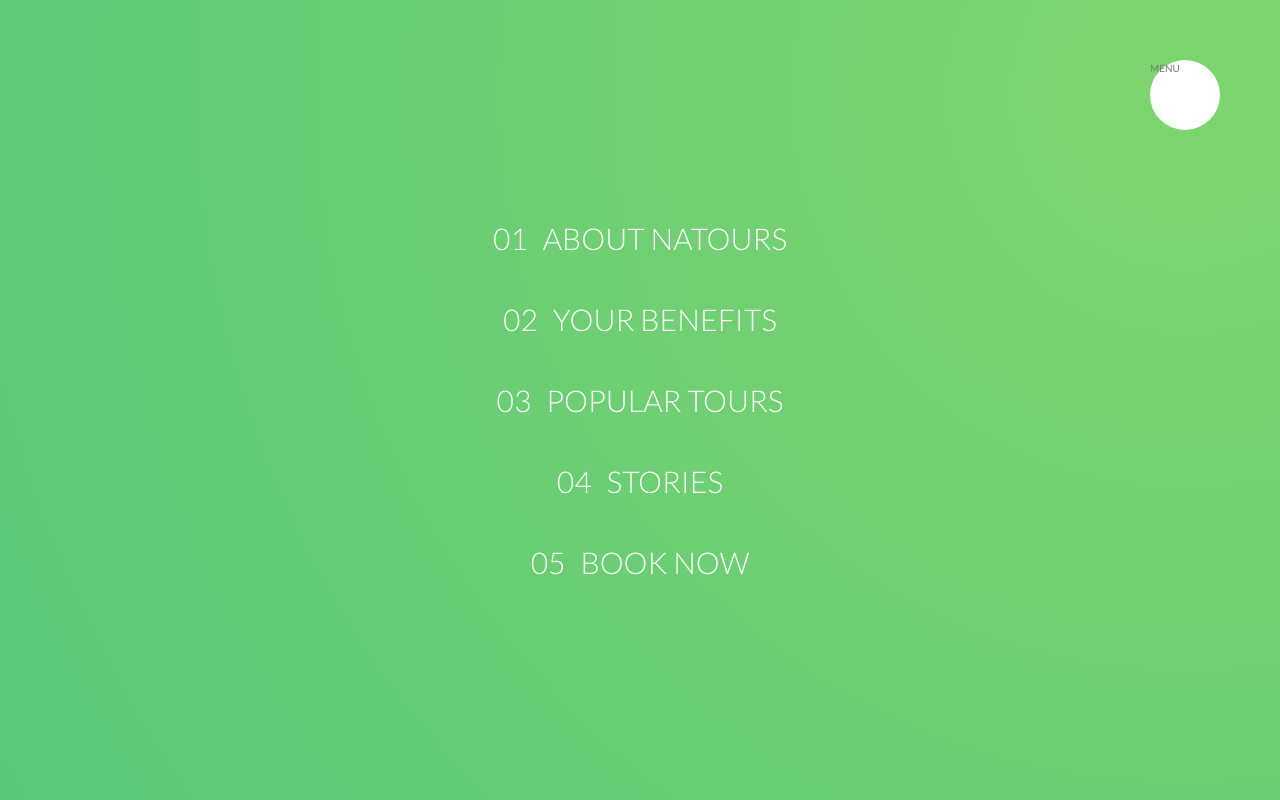
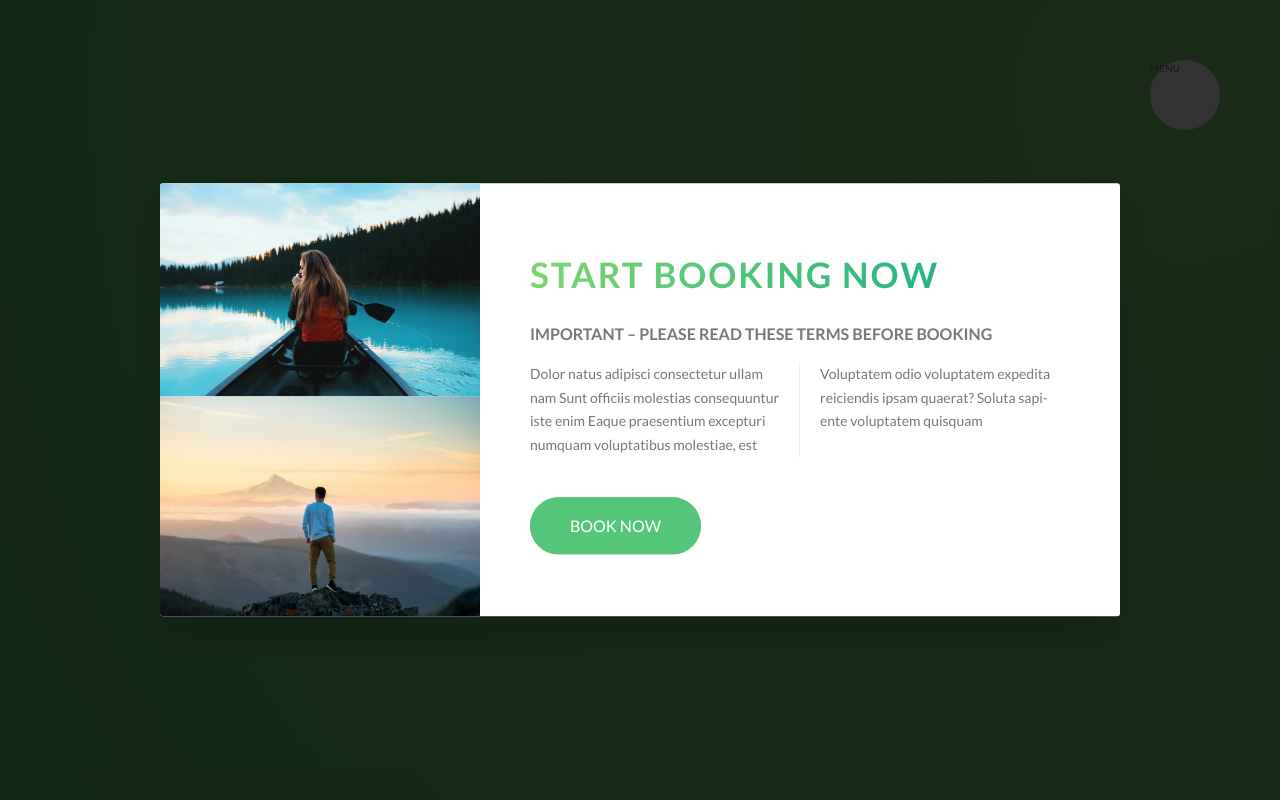
Before and after one commit to jchrys/natours-tutorial, a website built with Parcel: page index.html in a window 1280 px wide. Shown: the top 800 px of the page. Built offline with nearby package versions, Linux system fonts and the light colour scheme.

Commit message:
popup: background and content done

```diff
--- a/index.html
+++ b/index.html
@@ -11,6 +11,14 @@
     <title>SSAFY| Exciting projects for adventurous people</title>
   </head>
   <body>
+
+
+
+
+
+
+
+
     <div class="navigation">
       <input id="navi-toggle" class="navigation__checkbox" type="checkbox">
 
@@ -348,5 +356,25 @@
         </div>
       </div>
     </footer>
+
+  <div class="popup">
+    <div class="popup__content">
+      <div class="popup__left">
+        <img src="./img/nat-8.jpg" alt="Tour photo" class="popup__img">
+        <img src="./img/nat-9.jpg" alt="Tour photo" class="popup__img">
+      </div>
+      <div class="popup__right">
+        <h2 class="heading-secondary u-margin-bottom-small">Start booking now</h2>
+        <h3 class="heading-tertiary u-margin-bottom-small">Important &ndash; Please read these terms before booking</h3>
+        <p class="popup__text">Dolor natus adipisci consectetur ullam nam Sunt officiis molestias consequuntur iste enim Eaque praesentium excepturi numquam voluptatibus molestiae, est Voluptatem odio voluptatem expedita reiciendis ipsam quaerat? Soluta sapiente voluptatem quisquam</p>
+        <a class="btn btn--green" href="#">Book now</a>
+      </div>
+    </div>
+  </div>
+
+
+
+
+
   </body>
 </html>
--- a/scss/abstracts/_mixins.scss
+++ b/scss/abstracts/_mixins.scss
@@ -5,3 +5,10 @@
     clear: both;
   }
 }
+
+@mixin absCenter {
+  position: absolute;
+  top: 50%;
+  left: 50%;
+  transform: translate(-50%, -50%);
+}
--- /dev/null
+++ b/scss/components/_popup.scss
@@ -0,0 +1,53 @@
+.popup {
+  height: 100vh;
+  width: 100%;
+  position: fixed;
+  top: 0;
+  left: 0;
+  background-color: rgba($color-black, .8);
+  z-index: 9999;
+
+  &__content {
+    @include absCenter;
+    width: 75%;
+    background-color: $color-white;
+    box-shadow: 0 2rem 4rem rgba($color-black, .2);
+    border-radius: 3px;
+    display: table;
+    overflow: hidden;
+  }
+
+  &__left {
+    width: 33.333%;
+    display: table-cell;
+  }
+
+  &__right {
+    width: 66.667%;
+    display: table-cell;
+    vertical-align: middle;
+    padding: 3rem 5rem;
+  }
+
+  &__img {
+    display: block; //usually a good idea to do;
+    width: 100%; //100% of container
+  }
+
+  &__text {
+    font-size: 1.4rem;
+    margin-bottom: 4rem;
+    -moz-column-count: 2;
+    -moz-column-gap: 4rem; //1em == 14px; //1em is fontsize of current element
+    -moz-column-rule: 1px solid $color-grey-light-2;
+
+    column-count: 2;
+    column-gap: 4rem; //1em == 14px; //1em is fontsize of current element
+    column-rule: 1px solid $color-grey-light-2;
+
+    -moz-hyphens: auto;
+    -ms-hyphens: auto;
+    -webkit-hyphens: auto;
+    hyphens: auto; // 'none', 'manual', 'auto' you have to add <html lang="en"> to use this
+  }
+}
--- a/scss/layout/_navigation.scss
+++ b/scss/layout/_navigation.scss
@@ -78,5 +78,4 @@
       transform: translateX(1rem); //if not inline-block this won't work
     }
   }
-
 }
--- a/scss/main.scss
+++ b/scss/main.scss
@@ -15,6 +15,7 @@
 @import "./components/feature-box";
 @import "./components/story";
 @import "./components/form";
+@import "./components/popup";
 
 @import "./layout/header";
 @import "./layout/grid";
```
Also changed, not shown: dist/index.html, 6 other files.
